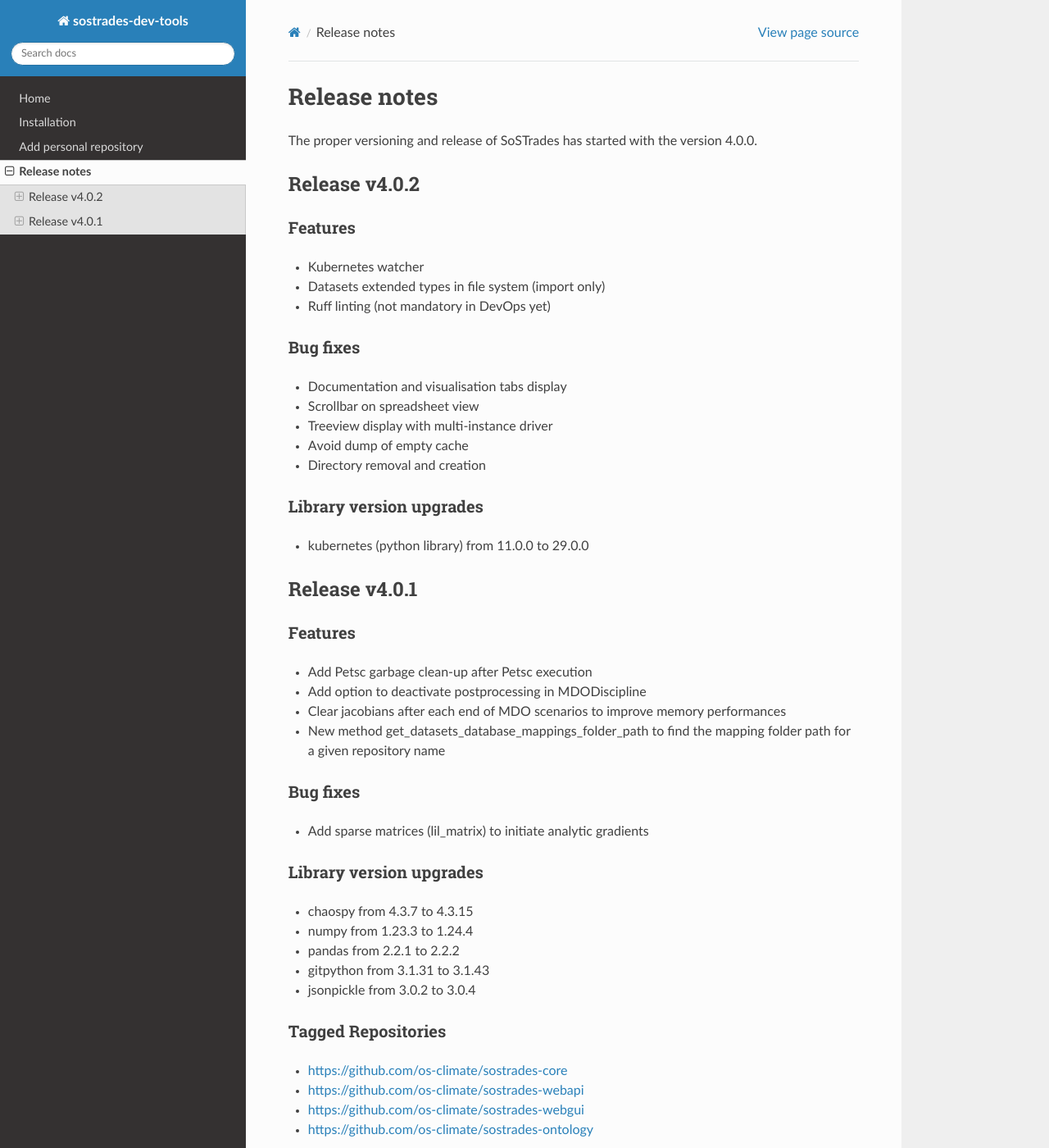
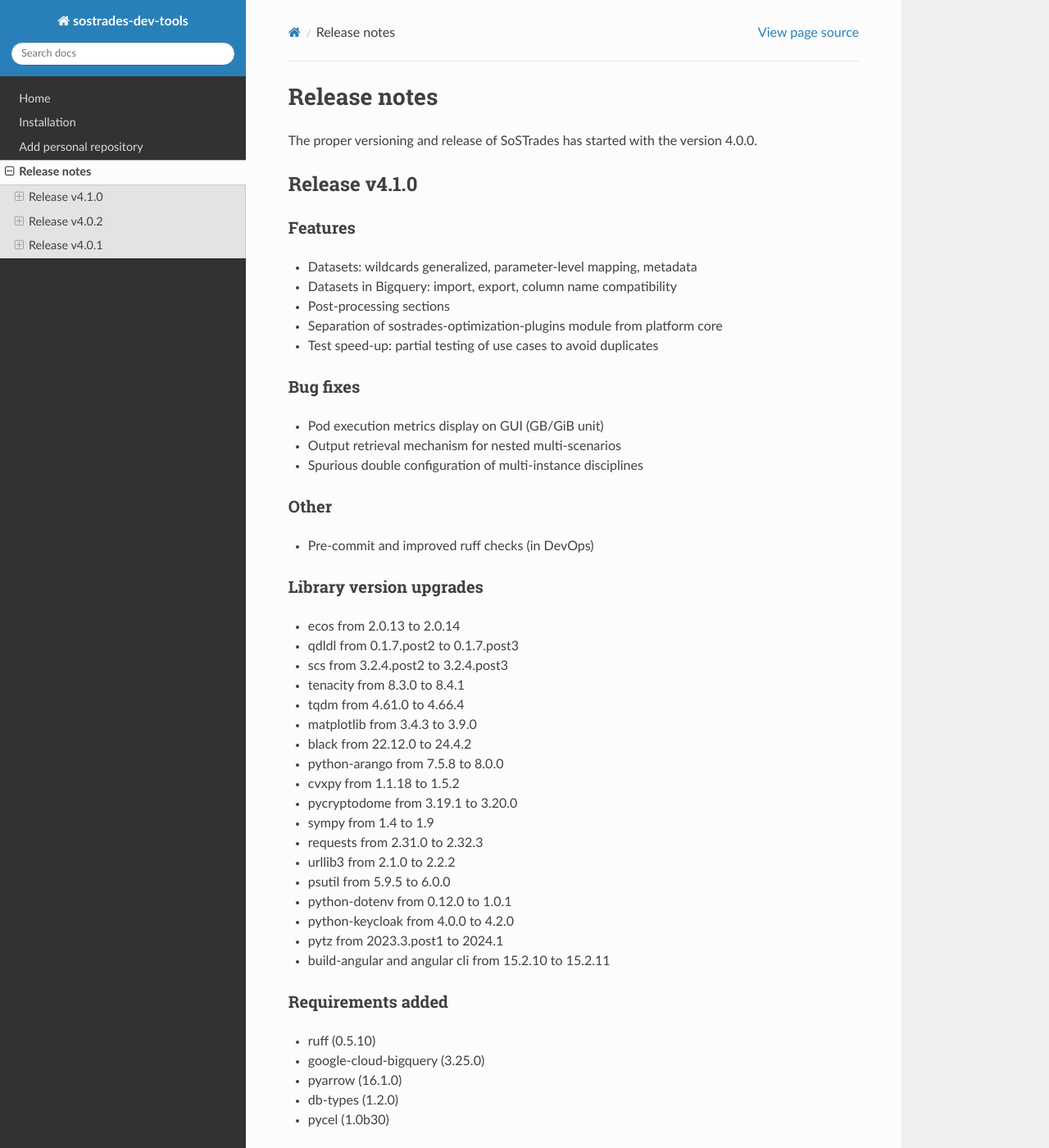
Before and after one commit to os-climate/sostrades-dev-tools, a Sphinx documentation site: the page built from docs/source/release-notes.md, in a window 1280 px wide and 1400 px high. Shown: the whole window at 82% size. Built offline with Sphinx 7.4.7 and the Read the Docs theme 2.0.0, drawn with Linux system fonts in a browser that asks for light colours.

Commit message:
release note v4.1.0 drafted

```diff
--- a/docs/source/release-notes.md
+++ b/docs/source/release-notes.md
@@ -1,6 +1,50 @@
 # Release notes
 
 The proper versioning and release of SoSTrades has started with the version 4.0.0.
+
+## Release v4.1.0
+
+### Features
+* Datasets: wildcards generalized, parameter-level mapping, metadata
+* Datasets in Bigquery: import, export, column name compatibility
+* Post-processing sections
+* Separation of sostrades-optimization-plugins module from platform core
+* Test speed-up: partial testing of use cases to avoid duplicates
+
+### Bug fixes
+* Pod execution metrics display on GUI (GB/GiB unit)
+* Output retrieval mechanism for nested multi-scenarios
+* Spurious double configuration of multi-instance disciplines
+
+### Other
+* Pre-commit and improved ruff checks (in DevOps)
+
+### Library version upgrades
+* ecos from 2.0.13 to 2.0.14
+* qdldl from 0.1.7.post2 to 0.1.7.post3
+* scs from 3.2.4.post2 to 3.2.4.post3
+* tenacity from 8.3.0 to 8.4.1
+* tqdm from 4.61.0 to 4.66.4
+* matplotlib from 3.4.3 to 3.9.0
+* black from 22.12.0 to 24.4.2
+* python-arango from 7.5.8 to 8.0.0
+* cvxpy from 1.1.18 to 1.5.2
+* pycryptodome from 3.19.1 to 3.20.0
+* sympy from 1.4 to 1.9
+* requests from 2.31.0 to 2.32.3
+* urllib3 from 2.1.0 to 2.2.2
+* psutil from 5.9.5 to 6.0.0
+* python-dotenv from 0.12.0 to 1.0.1
+* python-keycloak from 4.0.0 to 4.2.0
+* pytz from 2023.3.post1 to 2024.1
+* build-angular and angular cli from 15.2.10 to 15.2.11
+
+### Requirements added
+* ruff (0.5.10)
+* google-cloud-bigquery (3.25.0)
+* pyarrow (16.1.0)
+* db-types (1.2.0)
+* pycel (1.0b30)
 
 ## Release v4.0.2
 
```
